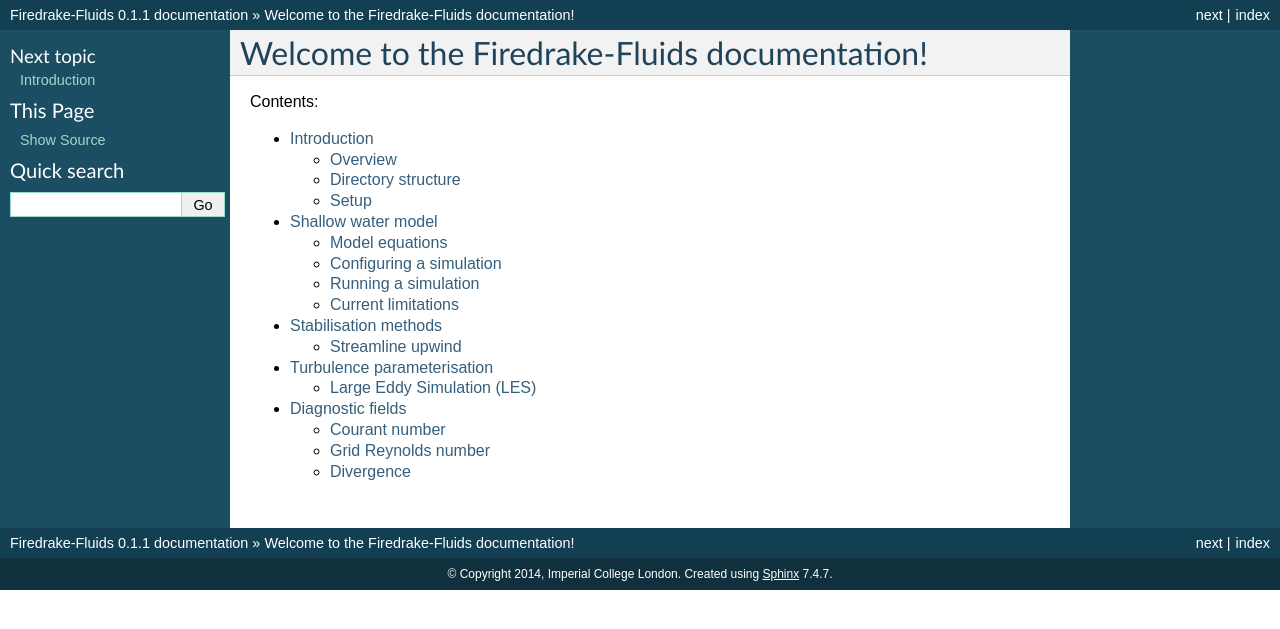
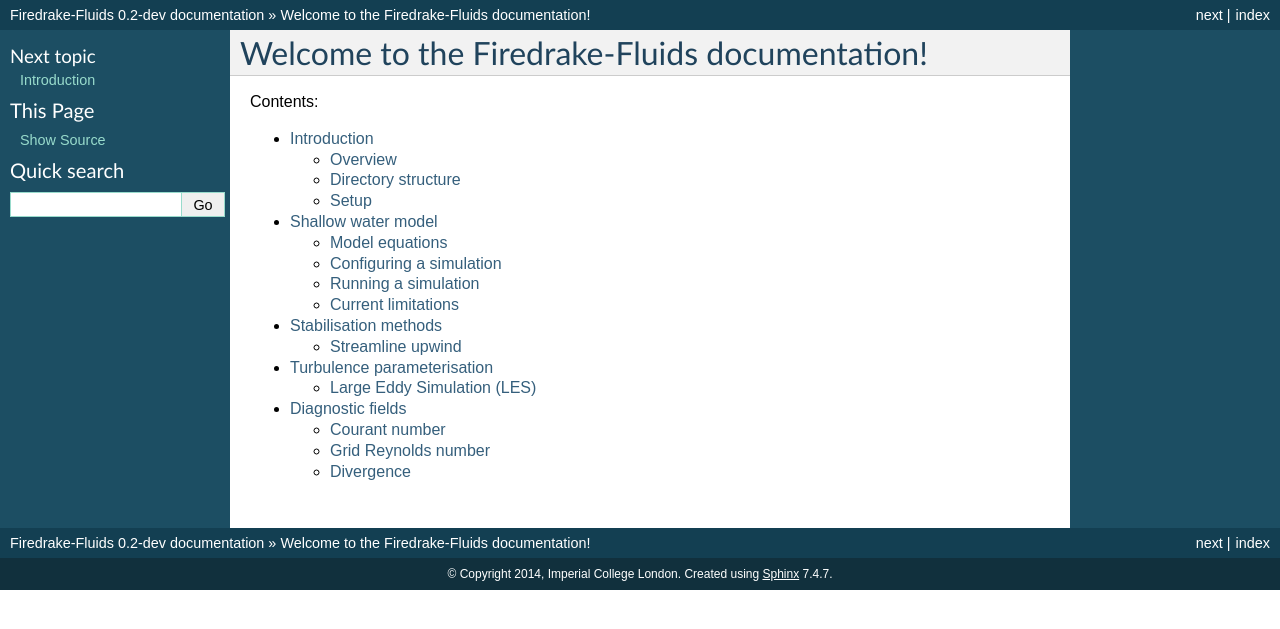
Before and after one commit to firedrakeproject/firedrake-fluids, a Sphinx documentation site: the page built from docs/source/index.rst, in a window 1280 px wide. Shown: the top 629 px of the page. Built offline with Sphinx 7.4.7, drawn with Linux system fonts in a browser that asks for light colours; pages that are not in the unit, such as notebooks, are missing from menus.

Commit message:
Bump the version number to 0.2-dev.

```diff
--- a/docs/source/conf.py
+++ b/docs/source/conf.py
@@ -49,9 +49,9 @@
 # built documents.
 #
 # The short X.Y version.
-version = '0.1.1'
+version = '0.2-dev'
 # The full version, including alpha/beta/rc tags.
-release = '0.1.1'
+release = '0.2-dev'
 
 # The language for content autogenerated by Sphinx. Refer to documentation
 # for a list of supported languages.
--- a/setup.py
+++ b/setup.py
@@ -20,8 +20,8 @@
 from distutils.core import setup
 
 setup(name='Firedrake-Fluids',
-      version='0.1.1',
-      description='A collection of numerical models for fluid flow simulation, using the Firedrake performance-portable automated solution framework.',
+      version='0.2-dev',
+      description='A collection of numerical models for fluid flow simulation, using the Firedrake framework for the portable solution of the underlying model equations.',
       author='Imperial College London',
       url='https://github.com/firedrakeproject/firedrake-fluids',
       packages=['firedrake_fluids'],
```
